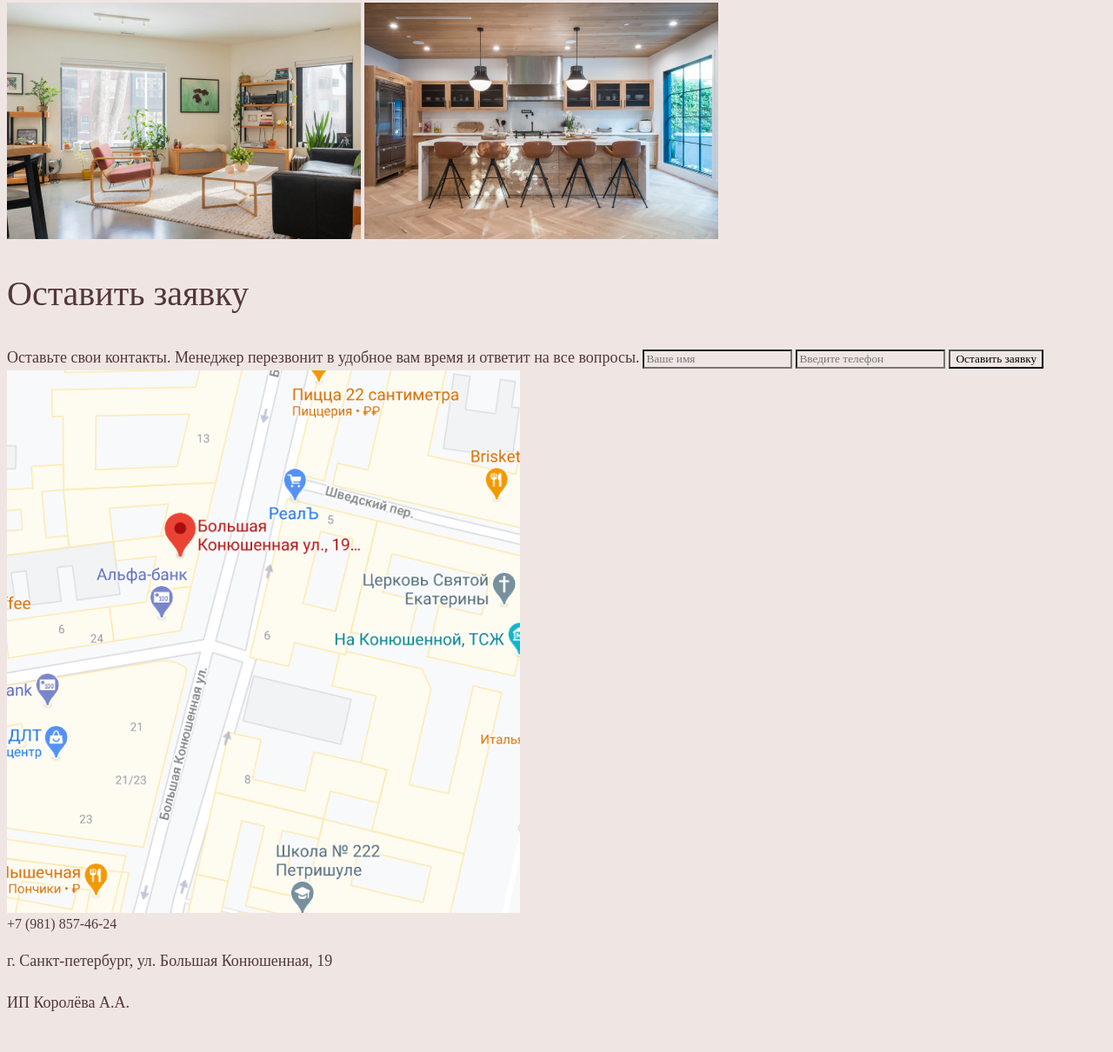
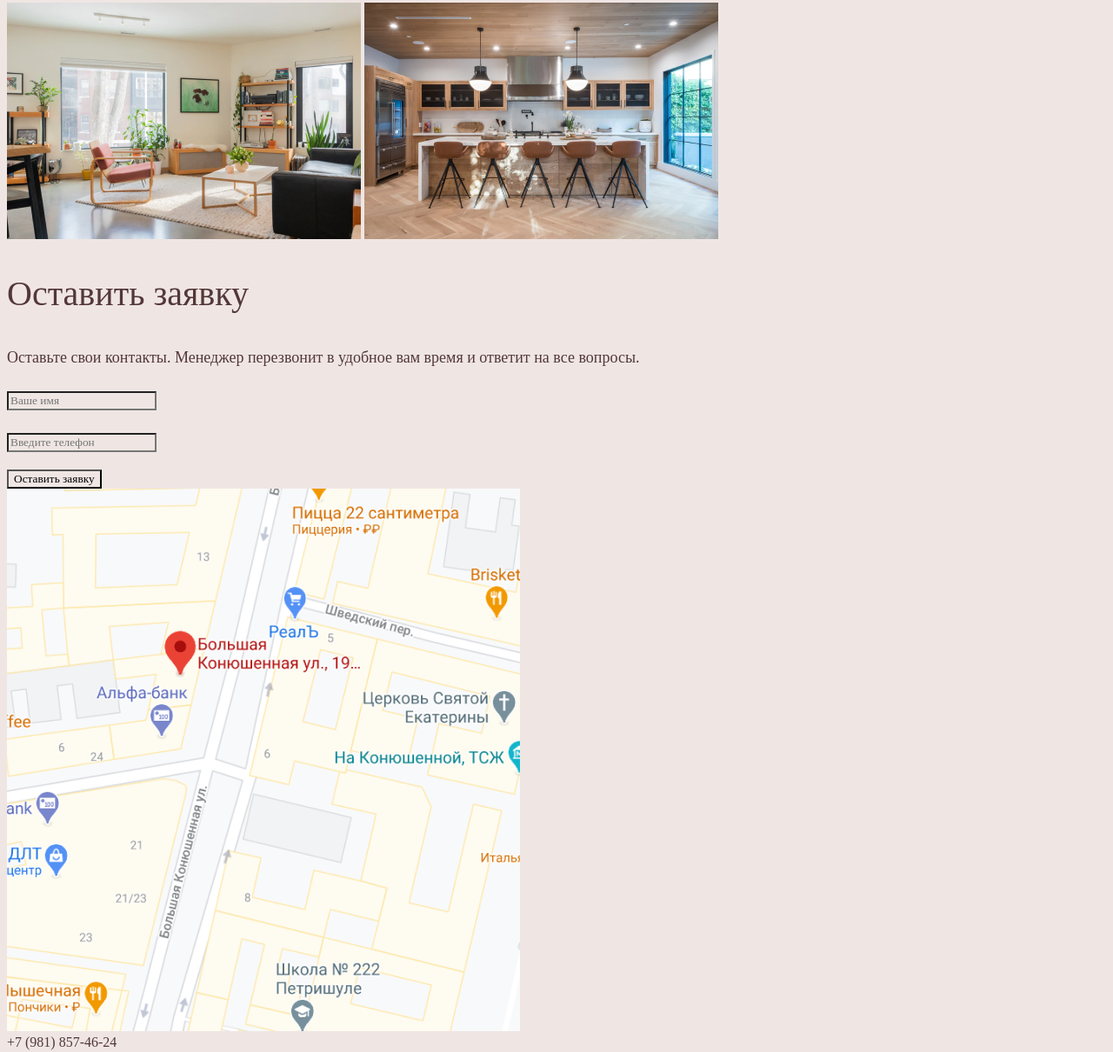
Before and after one commit to Dzmitryjeuna/html5, a plain HTML site: page index.html in a window 1280 px wide. Shown: the part 4489-5699 px from the top of the page at 87% size. Before the commit the page ends 5675 px from the top, so only its background shows below. Drawn offline with Linux system fonts and the light colour scheme.

Commit message:
Add files via upload

```diff
--- a/index.html
+++ b/index.html
@@ -142,16 +142,19 @@
       <img src="./img/feedback2.jpg" alt="кухня" width="407" height="272">
     </section>
     <section class="order" id="order">
+      <div class="orderform">
       <h2>Оставить заявку</h2>
       <form action="" method="post">
         <span>Оставьте свои контакты. Менеджер перезвонит
           в удобное вам время и ответит на все вопросы.</span>
-        <input type="text" placeholder="Ваше имя">
-        <input type="tel" placeholder="Введите телефон">
+        <p><input type="text" placeholder="Ваше имя"></p>
+        <p><input type="tel" placeholder="Введите телефон"></p>
         <input type="submit" value="Оставить заявку">
       </form>
-
+    </div>
+<div class="map">
       <img src="./img/map.png" alt="карта" width="590" height="624">
+    </div>
     </section>
   </main>
   <footer>
```
